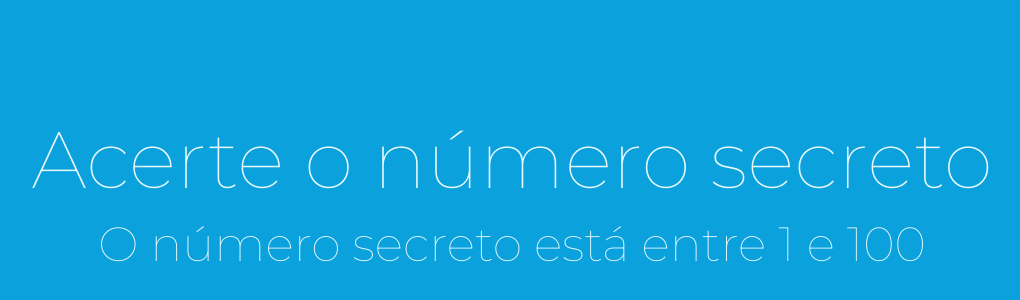
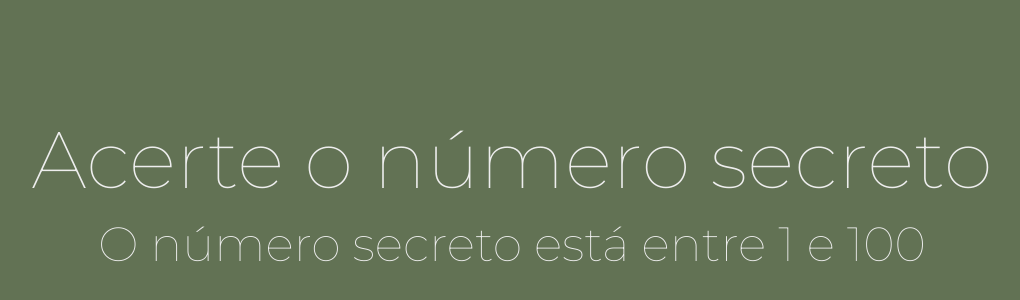
Before and after one commit to AdalbertoMaranhao/jogo-do-arrocha, a plain HTML site: page index.html in a window 1280 px wide. Shown: the part 186-486 px from the top of the page, without its empty margins (128-1148 px from the left). Drawn offline with nearby package versions, Linux system fonts and the light colour scheme.

Commit message:
Alterando as cores do jogo

```diff
--- a/style.css
+++ b/style.css
@@ -2,8 +2,8 @@
 
 :root{
     --font-family: "Montserrat", sans-serif;
-    --bg-color: #0AA1DD;
-    --primary-color: #E8F9FD;
+    --bg-color: #627254;
+    --primary-color: #EEE;
 }
 
 body{
```
